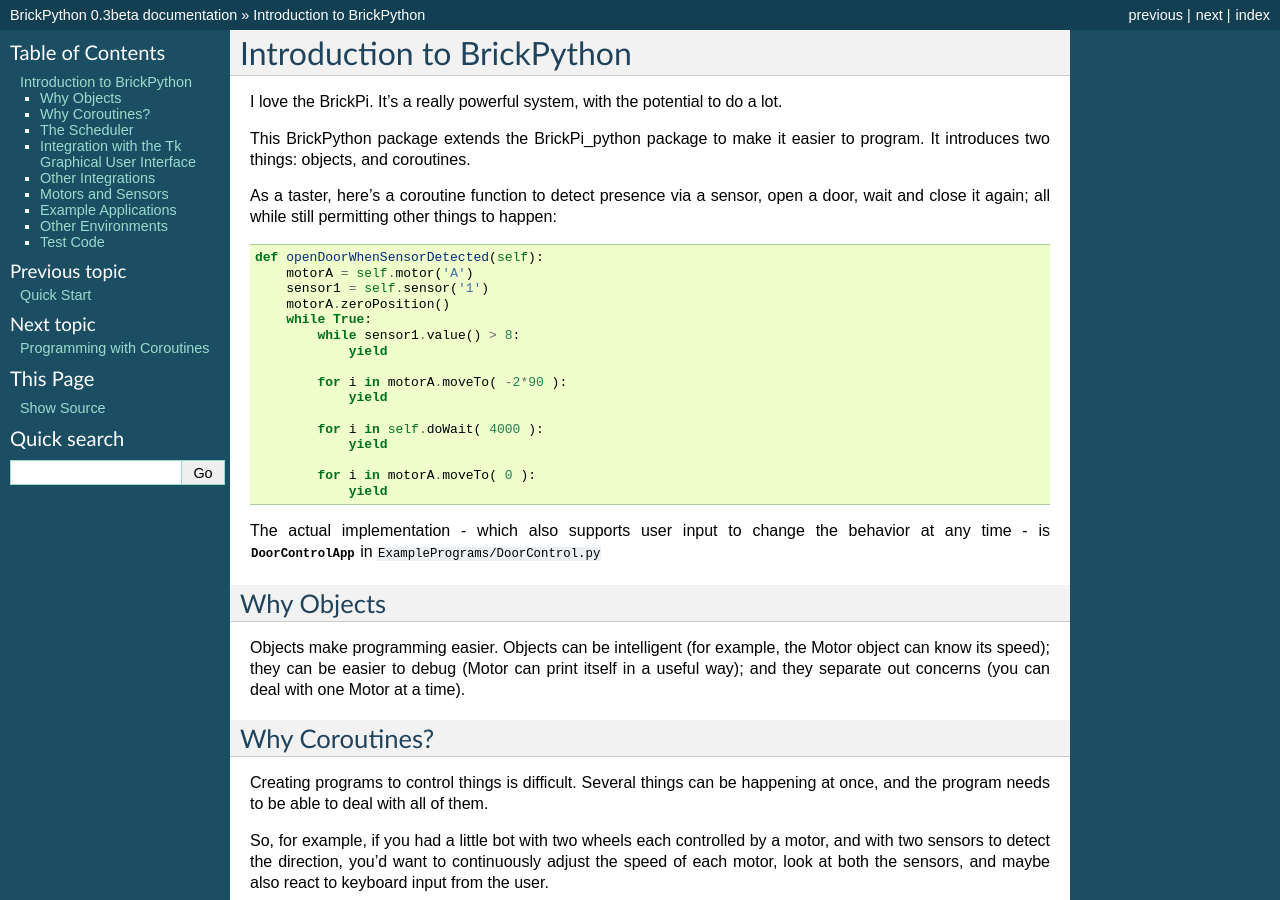
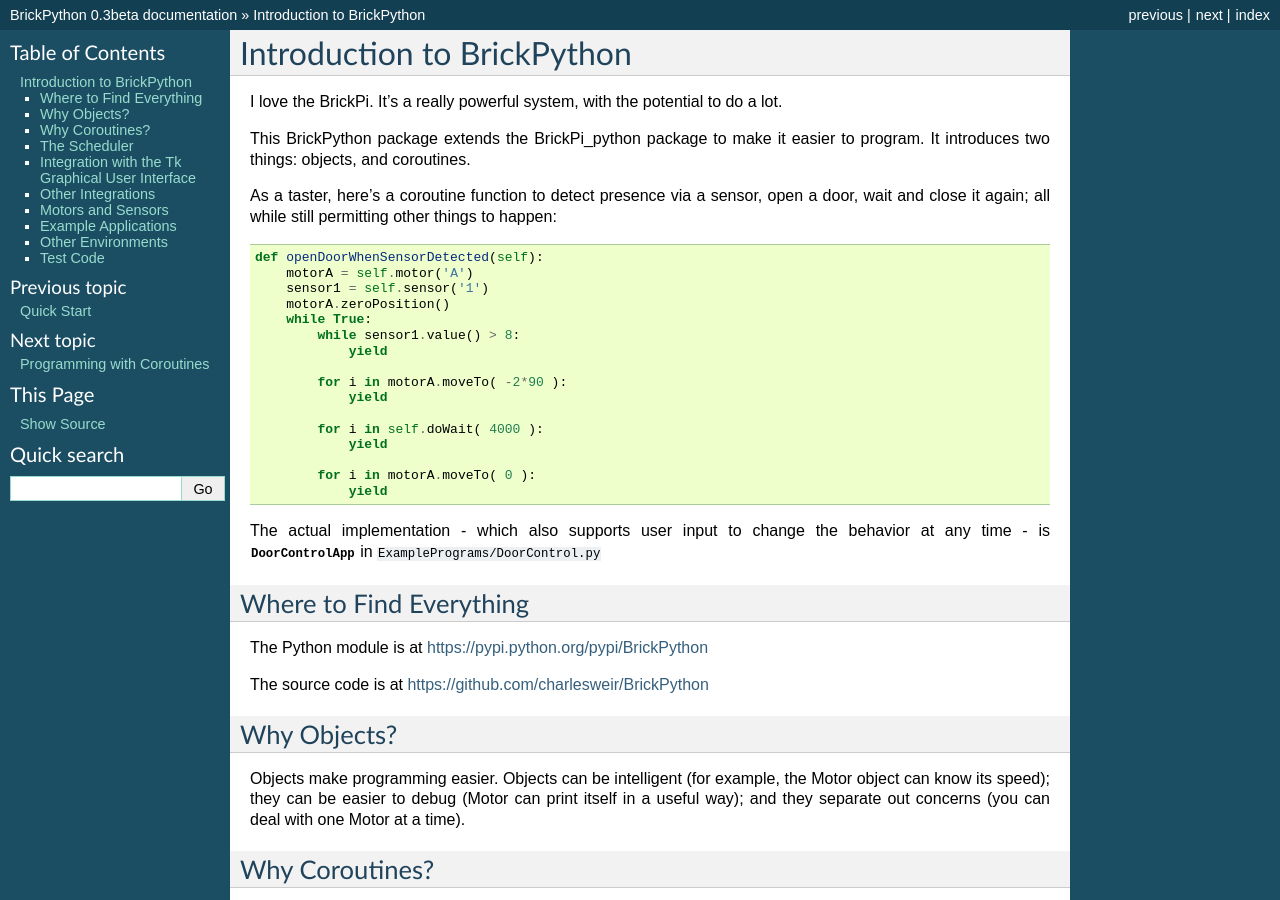
Before and after one commit to charlesweir/BrickPython, a Sphinx documentation site: the page built from docs/introduction.rst, in a window 1280 px wide and 900 px high. Built offline with Sphinx 7.4.7, drawn with Linux system fonts in a browser that asks for light colours; some of the changed text lies outside the part shown.

Commit message:
Documentation enhancements

```diff
--- a/docs/introduction.rst
+++ b/docs/introduction.rst
@@ -30,8 +30,15 @@
 
 The actual implementation - which also supports user input to change the behavior at any time - is :class:`.DoorControlApp` in ``ExamplePrograms/DoorControl.py``
 
-Why Objects
-===========
+Where to Find Everything
+========================
+
+The Python module is at https://pypi.python.org/pypi/BrickPython
+
+The source code is at https://github.com/charlesweir/BrickPython
+
+Why Objects?
+============
 
 Objects make programming easier.  Objects can be intelligent (for example, the Motor object can know its speed); they
 can be easier to debug (Motor can print itself in a useful way); and they separate out concerns (you can deal with one
@@ -139,6 +146,8 @@
 * :class:`.DoorControlApp` is an example of more real-life functionality.  It uses a sensor to detect an approaching person, opens a door for 4 seconds, then closes it again.
   On user input, it can 'lock' the door - closing it immediately and disabling it from opening again.
 
+* :class:`.SimpleApp` has no UI, and simply rotates the motor on port A back and forth.
+
 Other Environments
 ==================
 
```
Also changed, not shown: 2 other files.
